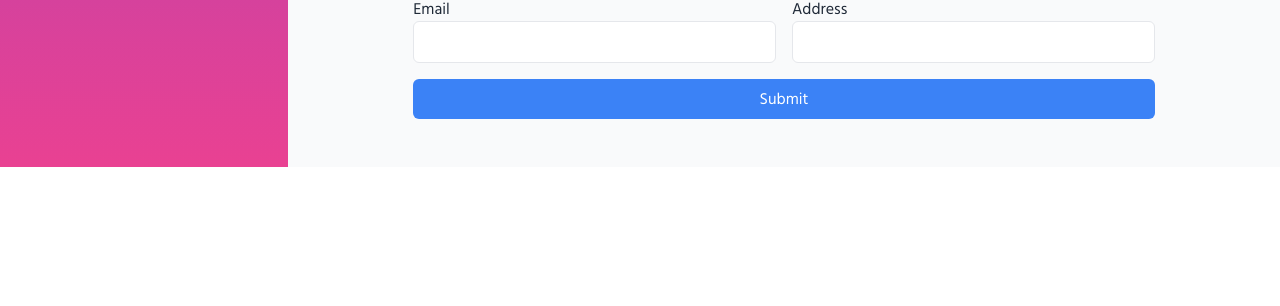
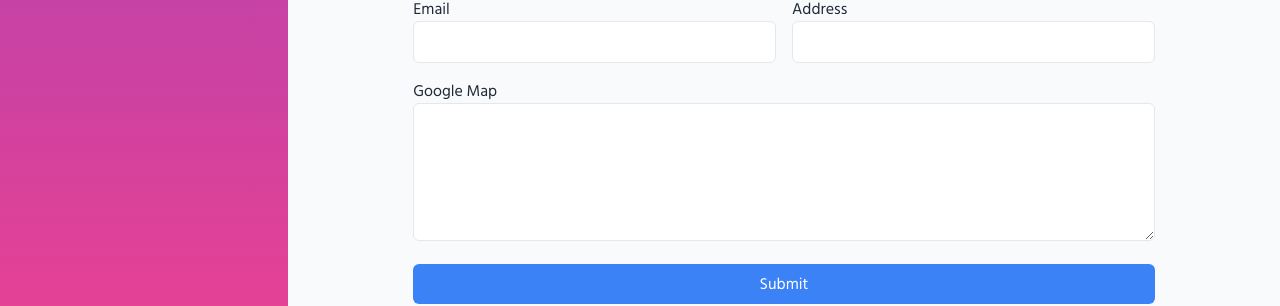
Before and after one commit to universeIt137/Glorious-Spa, a React (Vite) app: page /dashboard/manage-content in a window 1280 px wide. Shown: the part 1177-1483 px from the top of the page. Before the commit the page ends 1344 px from the top, so only its background shows below. Built offline with nearby package versions, Linux system fonts and the light colour scheme; no server answers; sample sign-in values are in the browser's storage.

Commit message:
google map dynamic

```diff
--- a/src/pages/adminSide/homepageRelatedPages/HomePageContentForm.jsx
+++ b/src/pages/adminSide/homepageRelatedPages/HomePageContentForm.jsx
@@ -29,6 +29,7 @@ const HomePageContentForm = () => {
         aboutTitle: "",
         aboutSubTitle: "",
         relatedSearch: "",
+        google_map : "",
     });
 
     const [loading, setLoading] = useState(false);
@@ -60,6 +61,7 @@ const HomePageContentForm = () => {
         const whatsapp = form.whatsapp.value;
         const email = form.email.value;
         const address = form.address.value;
+        const google_map = form.google_map.value
 
 
         let mainBannerUrl = ''
@@ -90,7 +92,7 @@ const HomePageContentForm = () => {
 
         // Simulate form submission
         try {
-            const data = { name, bannerTitle, bannerSubTitle, mainBannerUrl, bannerDescription, latestNews, youtubeVideos, logoImageUrl, bannerImageUrl, aboutTitle, aboutSubTitle, relatedSearch, phone, whatsapp, email, address }
+            const data = { name, bannerTitle, bannerSubTitle, mainBannerUrl, bannerDescription, latestNews, youtubeVideos, logoImageUrl, bannerImageUrl, aboutTitle, aboutSubTitle, relatedSearch, phone, whatsapp, email, address,google_map }
             // You would typically send the data to the server here
             axiosPublic.post(`/homepageContent/${content?._id || 'notAvailable'}`, data)
                 .then(res => {
@@ -142,7 +144,7 @@ const HomePageContentForm = () => {
                     <div className=" w-full">
                         <div className="relative">
                             <p>Upload Banner Image</p>
-                            <input type="file" name='mainbanner' className="file-input file-input-bordered file-input-md w-full "  />
+                            <input type="file" name='mainbanner' className="file-input file-input-bordered file-input-md w-full " />
                         </div>
                         <div className="avatar flex-col">
                             <p>Already uploaded Banner Image</p>
@@ -244,6 +246,17 @@ const HomePageContentForm = () => {
 
                     </div>
                 </div>
+                <div>
+                    <label htmlFor="google-map">Google Map</label>
+                    <textarea
+                        id="google-map"
+                        rows="5"
+                        cols="15"
+                        name="google_map"
+                        defaultValue={content?.google_map}
+                        className="w-full px-4 py-2 border rounded-md"
+                    />
+                </div>
 
                 <button type="submit" className="w-full py-2 bg-blue-500 text-white rounded-md">
                     {loading ? "Uploading..." : "Submit"}
--- a/src/pages/clientSide/update-home-page/ContactTwo.jsx
+++ b/src/pages/clientSide/update-home-page/ContactTwo.jsx
@@ -82,7 +82,7 @@ const ContactTwo = () => {
             <div className=" hover:scale-105 transition-transform duration-300  ease-out w-full flex my-5 items-center justify-center ">
                 <iframe
                     className="w-full h-[250px] lg:h-[320px] rounded-lg shadow-lg"
-                    src="https://www.google.com/maps/embed?pb=!1m18!1m12!1m3!1d14603.550514449464!2d90.39742741343842!3d23.787015538537563!2m3!1f0!2f0!3f0!3m2!1i1024!2i768!4f13.1!3m3!1m2!1s0x3755c7001fdf29f1%3A0xfbc6d012e19b492e!2sGulshan%20Glow%20Thai%20Spa!5e0!3m2!1sen!2sbd!4v1733045842456!5m2!1sen!2sbd"
+                    src={ webData?.google_map }
                     allowFullScreen=""
                     loading="lazy"
                 ></iframe>
```
